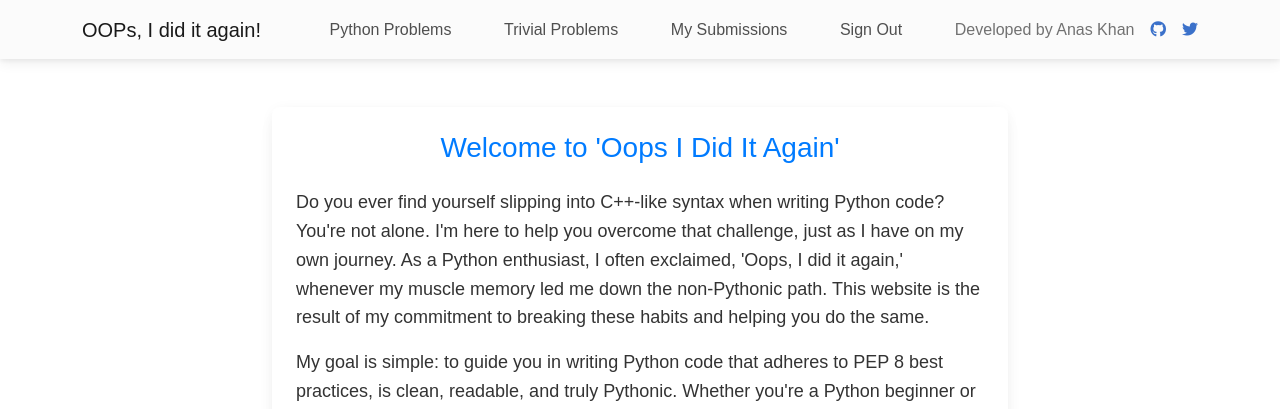
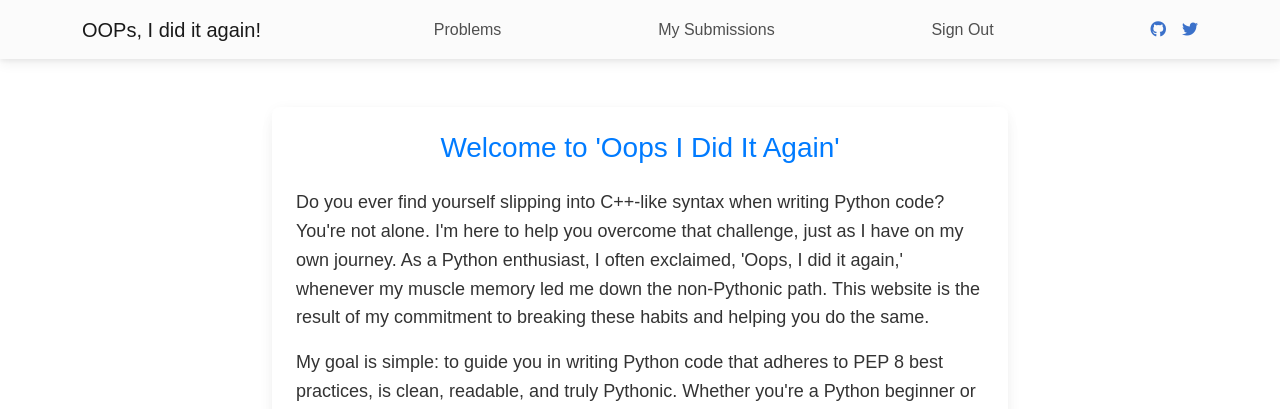
Before and after one commit to anxkhn/Oops-I-did-it-again, a Flask app: page / in a window 1280 px wide. Shown: the top 409 px of the page. Run offline with Flask 3, Linux system fonts and the light colour scheme; a user stored in the database is signed in; some libraries are stand-ins or nearby versions; some web fonts are replaced.

Commit message:
navbar changes

```diff
--- a/requirements.txt
+++ b/requirements.txt
@@ -2,3 +2,4 @@ cs50==9.2.7
 Flask==3.0.0
 face_recognition
 opencv-python
+flask_sessions
--- a/templates/layout.html
+++ b/templates/layout.html
@@ -35,8 +35,7 @@
     <nav class="navbar navbar-expand-lg navbar-light bg-light">
       <div class="container d-flex justify-content-between">
         <a class="navbar-brand" href="/">OOPs, I did it again!</a>
-        <a class="nav-link" href="/python_problems">Python Problems</a>
-        <a class="nav-link" href="/problems">Trivial Problems</a>
+        <a class="nav-link" href="/problems">Problems</a>
         <a class="nav-link" href="/submissions">My Submissions</a>
         {% if session.username %}
         <a class="nav-link" href="/logout">Sign Out</a>
@@ -46,7 +45,6 @@
         {% endif %}
 
         <div class="d-flex justify-content-center align-items-center">
-          <p class="navbar-text m-0 me-3">Developed by Anas Khan</p>
           <a href="https://github.com/anxkhn" target="_blank" class="me-3">
             <i class="fab fa-github"></i>
           </a>
```
Also changed, not shown: problems.db.
